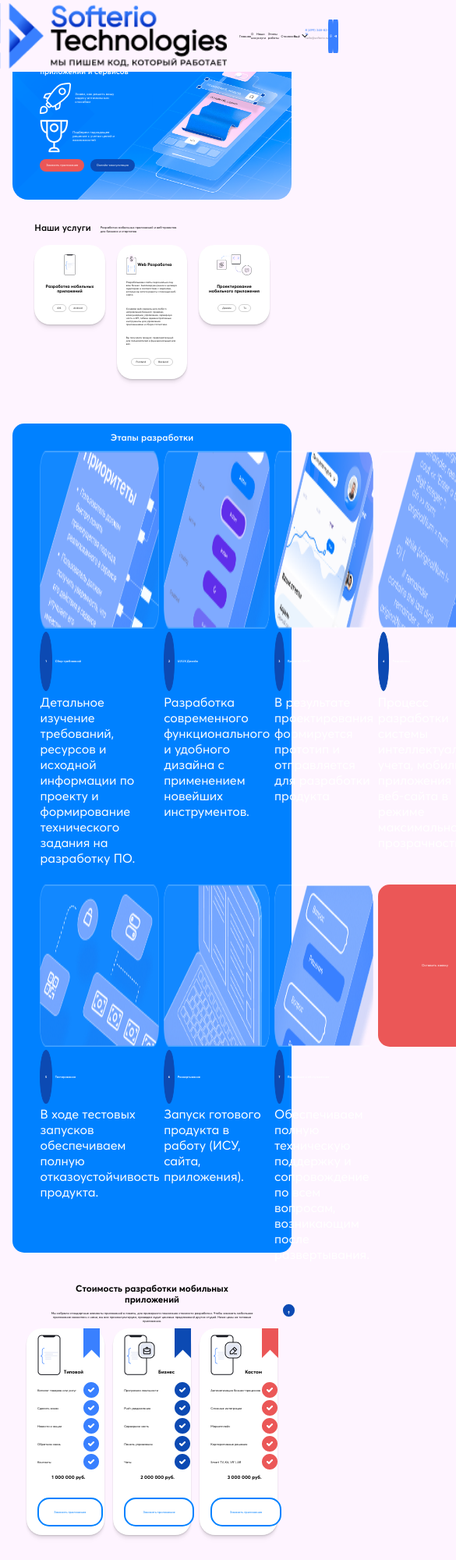
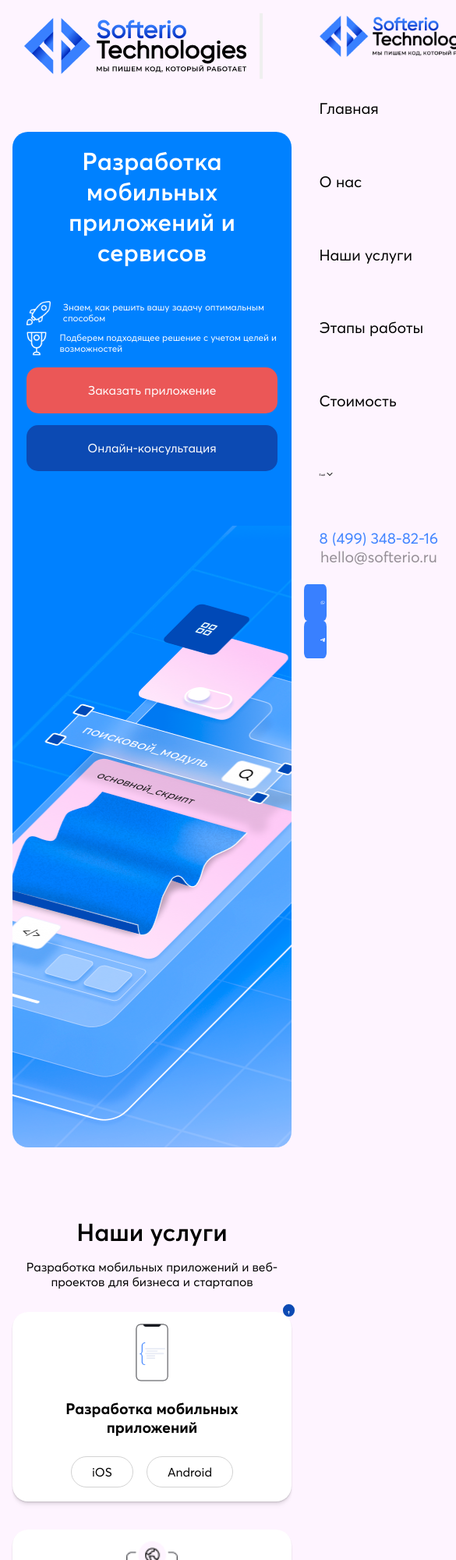
Before and after one commit to DeadCreator/SofterioTechnologies, a plain HTML site: page index.html in a window 390 px wide. Shown: the top 2000 px of the page at 78% size, 585 px wide, since content can reach past the window. Drawn offline with Linux system fonts and the light colour scheme.

Commit message:
version 1.5

```diff
--- a/index.html
+++ b/index.html
@@ -10,9 +10,19 @@
 <body>
     <button id="back-to-top">↑</button>
     <header id="header">
-        <img class="header_logo" src="images/logo.png">
+        <a href="index.html" class="header_logo"><img src="images/logo.png"></a>
         <nav>
+            <div class="free-menu"></div>
+            <button class="open-menu">
+                <div class="stripe"></div>
+                <div class="stripe"></div>
+                <div class="stripe"></div>
+            </button>
             <ul class="header-nav">
+                <div class="mob-menu-head">
+                    <a href="index.html" class="header_logo-mob"><img src="images/logo.png"></a>
+                    <button class="close-menu">Close</button>
+                </div>
                 <li><a href="#">Главная</a></li>
                 <li><a href="#">О нас</a></li>
                 <li><a href="#ourOffers">Наши услуги</a></li>
--- a/style.css
+++ b/style.css
@@ -32,16 +32,21 @@ body {
 header {
     display: flex;
     gap: 5%;
-    height: 10%;
+    height: 10vh;
     justify-content: center;
     align-items: center;
-    padding: 1% 8vw;
+    padding: 2vh 8vw;
     position: fixed;
     top: 0;
     width: 84vw;
     background-color: #FEF4FF;
     z-index: 10;
     transition: 0.3s;
+}
+
+.mob-menu-head,
+.open-menu {
+    display: none;
 }
 
 .header_logo {
@@ -686,3 +691,266 @@ footer {
     transition: 0.5s;
     bottom: 2vw;
 }
+
+/* mobile */
+
+@media screen and (max-width: 770px) {
+    .open-menu {
+        display: flex;
+    }
+
+    .header-nav {
+        flex-direction: column;
+        position: fixed;
+        top: 0;
+        right: -100%;
+        height: 100vh;
+        width: 100vw;
+        background-color: #FEF4FF;
+        align-items: flex-start;
+    }
+
+    .header-nav li {
+        padding-left: 5vw;
+    }
+
+    .header-nav a {
+        font-size: 5vw;
+    }
+
+    .mob-menu-head {
+        display: grid;
+        grid-template-columns: 65% 20%;
+        padding: 5%;
+        gap: 10%;
+    }
+
+    .header_logo-mob img {
+        width: 100%;
+    }
+
+    .main-1 {
+        padding: 5%;
+        margin-top: 20vh;
+        height: 150vh;
+        background: #0081FF url("images/main-1-bg.png") no-repeat 75% 100%;
+    }
+
+    .main-1 h1 {
+        font-size: 8vw;
+        text-align: center;
+        margin-bottom: 10vw;
+    }
+
+    .main-1 p {
+        width: 100%;
+        font-size: 3vw;
+    }
+
+    .main-1 p img {
+        height: 8vw;
+    }
+
+    .main-1-buttons {
+        flex-direction: column;
+        width: 100%;
+        height: auto;
+    }
+
+    .main-1-buttons a {
+        width: 100%;
+        height: 15vw;
+        font-size: 4vw;
+        margin: 2vw 0;
+    }
+
+    .main-2 {
+        padding: 20vw 0;
+    }
+
+    .main-2 h1 {
+        font-size: 8vw;
+        width: 100%;
+        justify-content: center;
+    }
+
+    .main-2 p {
+        font-size: 4vw;
+        width: 90%;
+        text-align: center;
+        margin: 3vw auto;
+    }
+
+    .offers {
+        flex-direction: column;
+    }
+
+    .offer h2 {
+        font-size: 5vw;
+    }
+
+    .offer button {
+        font-size: 4vw;
+    }
+
+    .offer p {
+        display: none;
+    }
+
+    .o1, o3 {
+        height: auto;
+    }
+
+    .o2 {
+        justify-content: center;
+    }
+
+    .o2 h2 {
+        width: 100%;
+    }
+
+    .o2 .main-2-buttons {
+        margin: 5vw 0;
+    }
+
+    .main-3 h1 {
+        font-size: 8vw;
+        margin: 10vw 0;
+    }
+
+    .items {
+        display: flex;
+        flex-direction: column;
+        width: 85%;
+        margin: 5vw 0 10vw 0;
+    }
+
+    .main-3-item {
+        grid-template-rows: 1fr 18vw 0.8fr;
+        grid-template-columns: 13% 87%;
+    }
+
+    .main-3-item.button {
+        grid-template-rows: 15vw;
+    }
+
+    .main-3-item a {
+        font-size: 4vw;
+    }
+
+    .main-3-item b,
+    .main-3-item h2 {
+        font-size: 5vw;
+        margin: 4vw 0;
+        font-weight: 400;
+    }
+
+    .main-3-item h2 {
+        padding-left: 5vw;
+        font-weight: 600;
+        font-size: 4.5vw;
+    }
+
+    .main-3-item p {
+        font-weight: lighter;
+        font-size: 4vw;
+    }
+
+    .main-4 {
+        align-items: center;
+        width: 100%;
+    }
+
+    .main-4 h1 {
+        font-size: 9vw;
+    }
+
+    .main-4 p {
+        font-size: 4.5vw;
+        padding: 5% 2%;
+    }
+
+    .main-4-items {
+        flex-direction: column;
+        width: 100%;
+    }
+
+    .main-4-item {
+        grid-template-columns: 85% 15%;
+        grid-template-rows: 1fr 1.5fr 0.8fr 0.5fr;
+        width: 70vw;
+        margin-bottom: 10vw;
+        padding: 0 10vw 10vw 10vw;
+    }
+
+    .main-4-item ul li {
+        font-size: 4vw;
+    }
+
+    .main-4-item .markers {
+        align-items: flex-end;
+    }
+
+    .main-4-item .flag {
+        margin-left: auto;
+    }
+
+    .price,
+    .main-4-item h2 {
+        font-size: 7vw;
+        gap: 5%;
+        margin: 10vw 0;
+    }
+
+    .main-4-item a {
+        margin: 0 auto 5vw auto;
+        width: 90%;
+        font-size: 5vw;
+        font-weight: 600;
+    }
+
+    .main-5 {
+        background-color: transparent;
+        background-size: 300%;
+        background-position: 50% 30%;
+    }
+
+    .main-5 h1 {
+        font-size: 8vw;
+        padding: 5%;
+    }
+
+    .tasks {
+        display: flex;
+        flex-direction: column;
+        width: 90%;
+    }
+
+    .task {
+        grid-template-rows: 1fr 3fr;
+    }
+
+    .tasks img {
+        position: relative;
+        top: 100%;
+    }
+
+    .task h2 {
+        font-size: 5vw;
+        margin: 4vw 0;
+        padding-left: 5vw;
+    }
+
+    .task b {
+        font-size: 5vw;
+        width: auto;
+        height: auto;
+        margin: 4vw 0;
+    }
+
+    .main-6 form {
+        display: flex;
+        flex-direction: column;
+    }
+
+}
```
